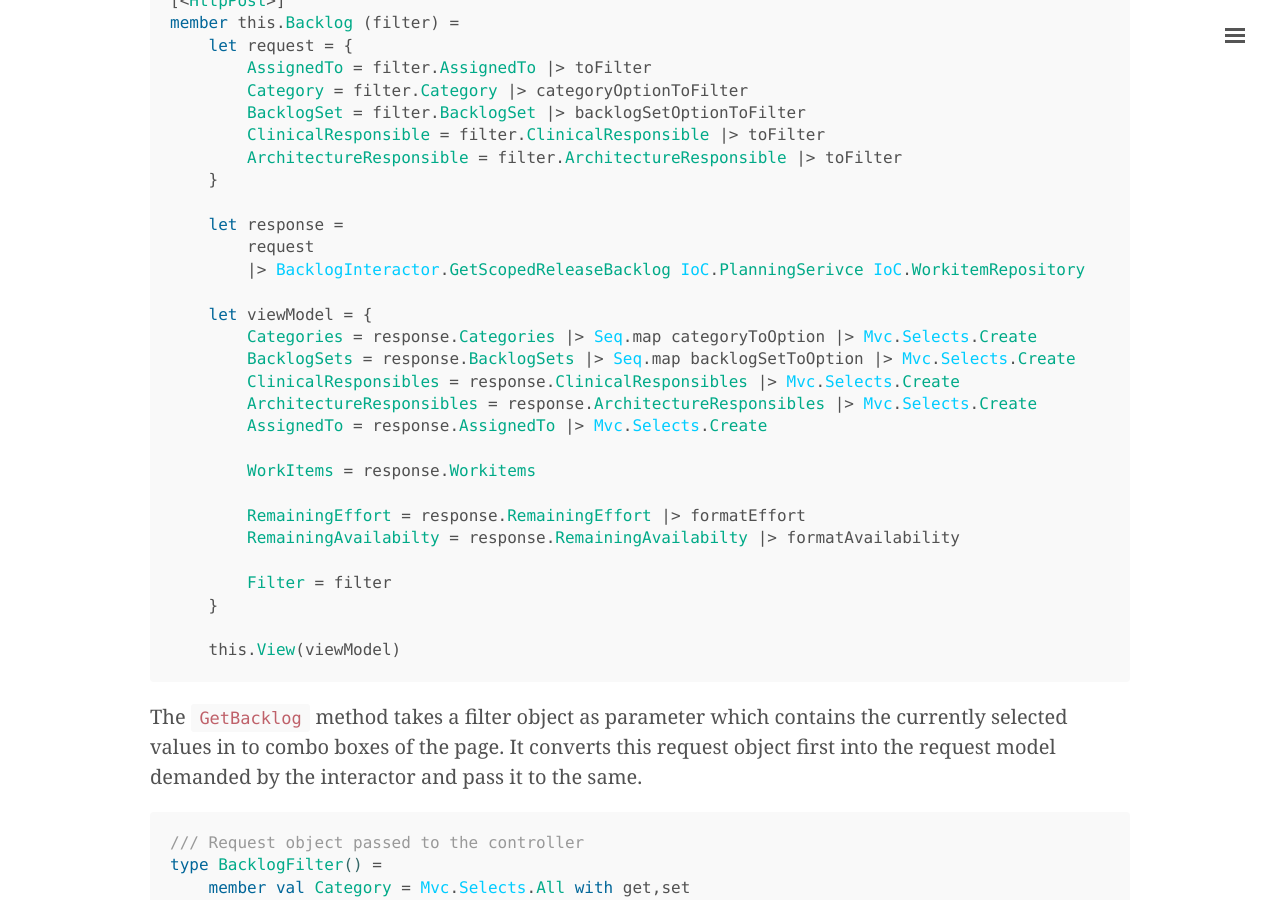
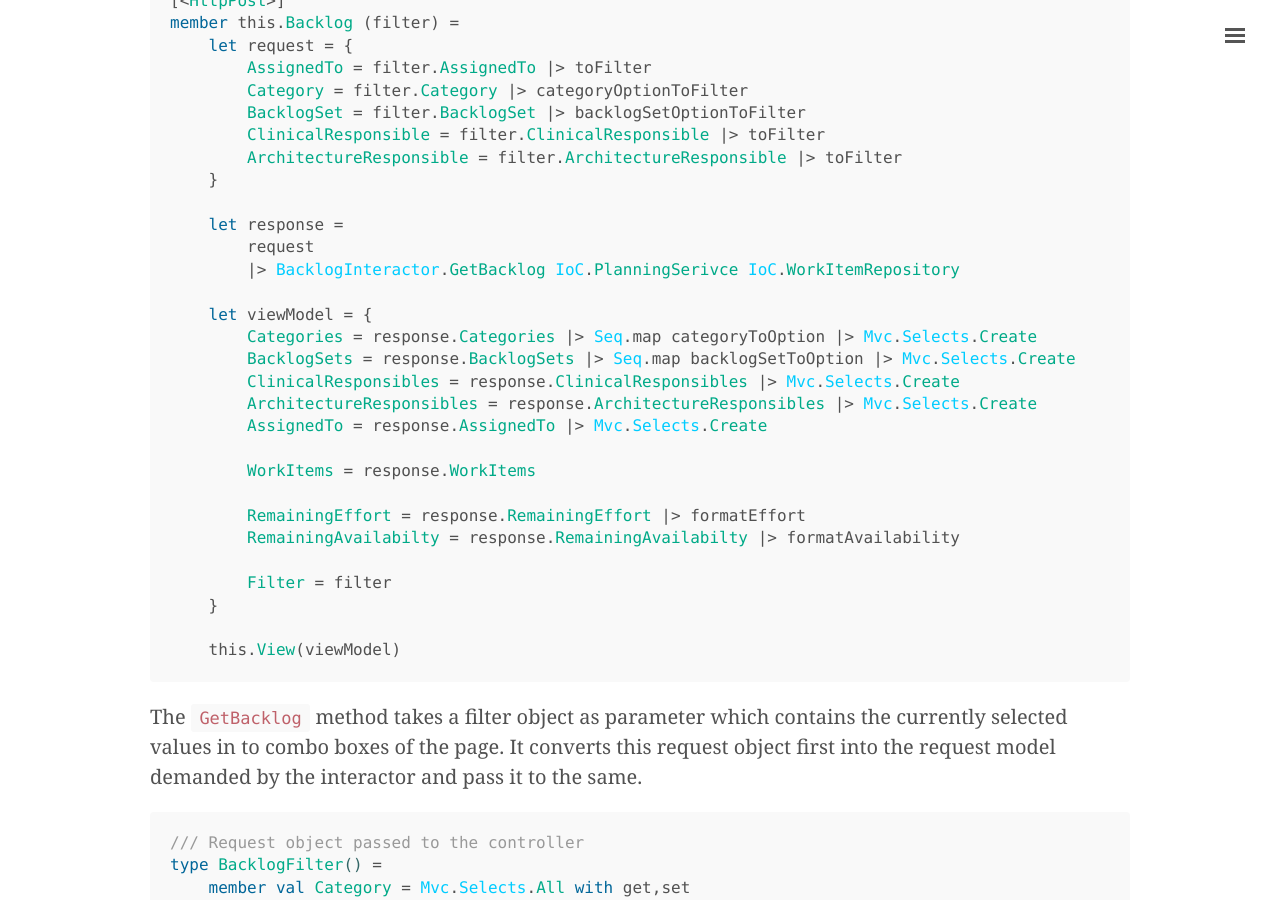
Before and after one commit to plainionist/plainionist.github.io, a Jekyll site: the page built from _posts/2018-02-20-Implementing-Clean-Architecture-Controller-Presenter.md, in a window 1280 px wide and 900 px high, scrolled down 6286 px. Built offline with Jekyll 4.4.1, drawn with Linux system fonts in a browser that asks for light colours; comment, search, counter and statistics services are not loaded; some of the changed text lies outside the part shown.

Commit message:
typos fixed

````diff
--- a/_posts/2018-02-20-Implementing-Clean-Architecture-Controller-Presenter.md
+++ b/_posts/2018-02-20-Implementing-Clean-Architecture-Controller-Presenter.md
@@ -156,7 +156,7 @@ member this.Backlog (filter) =
 
     let response =
         request
-        |> BacklogInteractor.GetScopedReleaseBacklog IoC.PlanningSerivce IoC.WorkitemRepository
+        |> BacklogInteractor.GetBacklog IoC.PlanningSerivce IoC.WorkItemRepository
 
     let viewModel = {
         Categories = response.Categories |> Seq.map categoryToOption |> Mvc.Selects.Create
@@ -165,7 +165,7 @@ member this.Backlog (filter) =
         ArchitectureResponsibles = response.ArchitectureResponsibles |> Mvc.Selects.Create
         AssignedTo = response.AssignedTo |> Mvc.Selects.Create
 
-        WorkItems = response.Workitems
+        WorkItems = response.WorkItems
 
         RemainingEffort = response.RemainingEffort |> formatEffort
         RemainingAvailabilty = response.RemainingAvailabilty |> formatAvailability
@@ -288,7 +288,7 @@ module BacklogPresenter =
         ArchitectureResponsibles = response.ArchitectureResponsibles |> Mvc.Selects.Create
         AssignedTo = response.AssignedTo |> Mvc.Selects.Create
 
-        WorkItems = response.Workitems
+        WorkItems = response.WorkItems
 
         RemainingEffort = response.RemainingEffort |> formatEffort
         RemainingAvailabilty = response.RemainingAvailabilty |> formatAvailability
@@ -308,7 +308,7 @@ member this.Backlog (filter) =
 
     let response =
         request
-        |> BacklogInteractor.GetScopedReleaseBacklog IoC.PlanningSerivce IoC.WorkitemRepository
+        |> BacklogInteractor.GetBacklog IoC.PlanningSerivce IoC.WorkItemRepository
 
     let viewModel = response |> BacklogPresenter.CreateViewModel filter
 
@@ -375,7 +375,7 @@ type BacklogPresenter(callback) =
           ArchitectureResponsibles = response.ArchitectureResponsibles |> Mvc.Selects.Create
           AssignedTo = response.AssignedTo |> Mvc.Selects.Create
 
-          WorkItems = response.Workitems
+          WorkItems = response.WorkItems
 
           RemainingEffort = response.RemainingEffort |> formatEffort
           RemainingAvailabilty = response.RemainingAvailabilty |> formatAvailability
@@ -398,7 +398,7 @@ member this.Backlog (filter) =
     let presenter = new BacklogPresenter(fun x -> vm <- x) :> IOutputPort
 
     request
-    |> BacklogInteractor.GetScopedReleaseBacklog IoC.PlanningSerivce IoC.WorkitemRepository presenter
+    |> BacklogInteractor.GetBacklog IoC.PlanningSerivce IoC.WorkItemRepository presenter
 
     vm
 ```
````
Also changed, not shown: _posts/2018-02-11-Implementing-Clean-Architecture-UseCases.md (+3 -3 lines), _posts/2018-03-18-Implementing-Clean-Architecture-AspNet.md (+2 -2 lines), assets/clean-architecture/Interactors.Collaboration.xml (+1 -1 lines), assets/clean-architecture/Interactors.Uml.xml (+1 -1 lines), assets/clean-architecture/BacklogInteractor.png, assets/clean-architecture/Interactors.Collaboration.png, assets/clean-architecture/Interactors.DataAccess.png, assets/clean-architecture/RankingInteractor.1.png, assets/clean-architecture/RankingInteractor.2.png, assets/clean-architecture/TeamCapacityInteractor.png, assets/clean-architecture/WorkitemParserInteractor.png.
